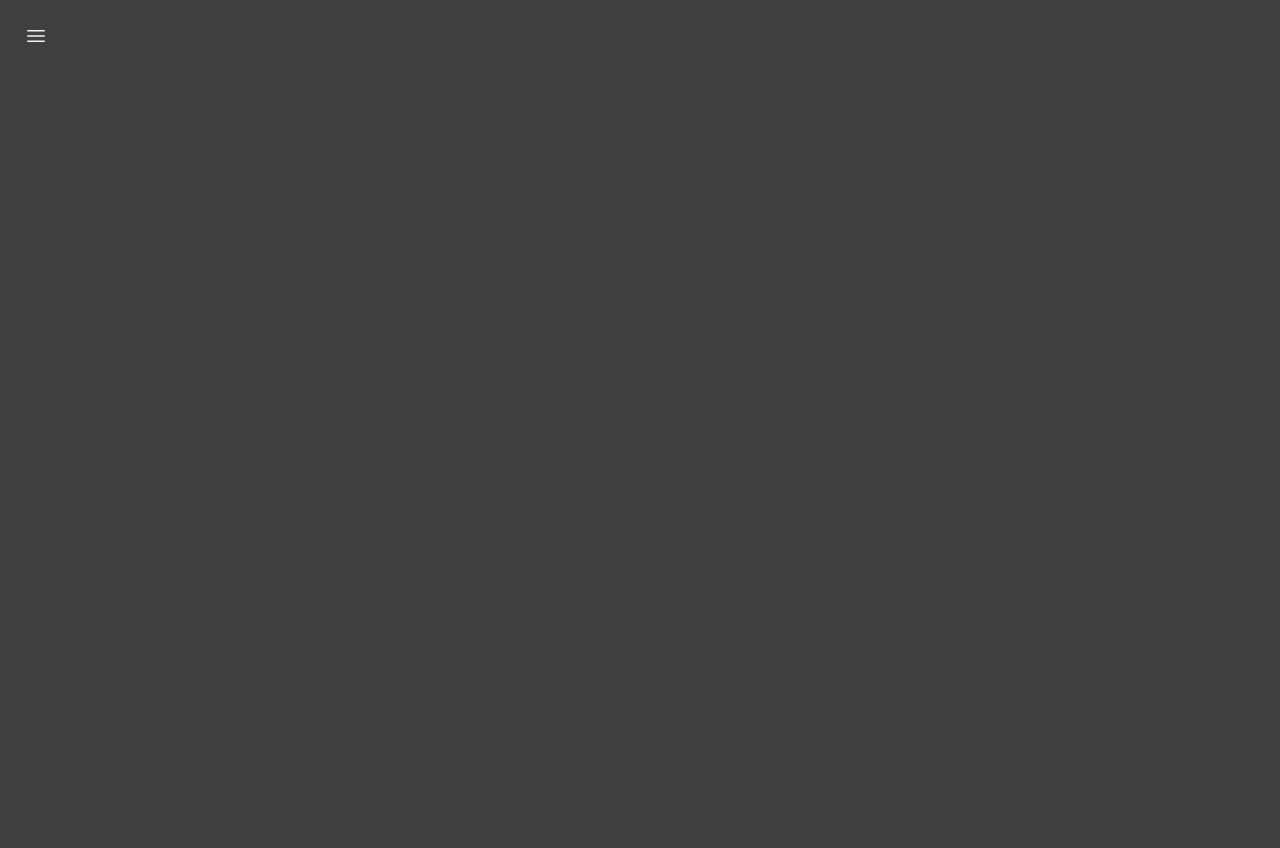
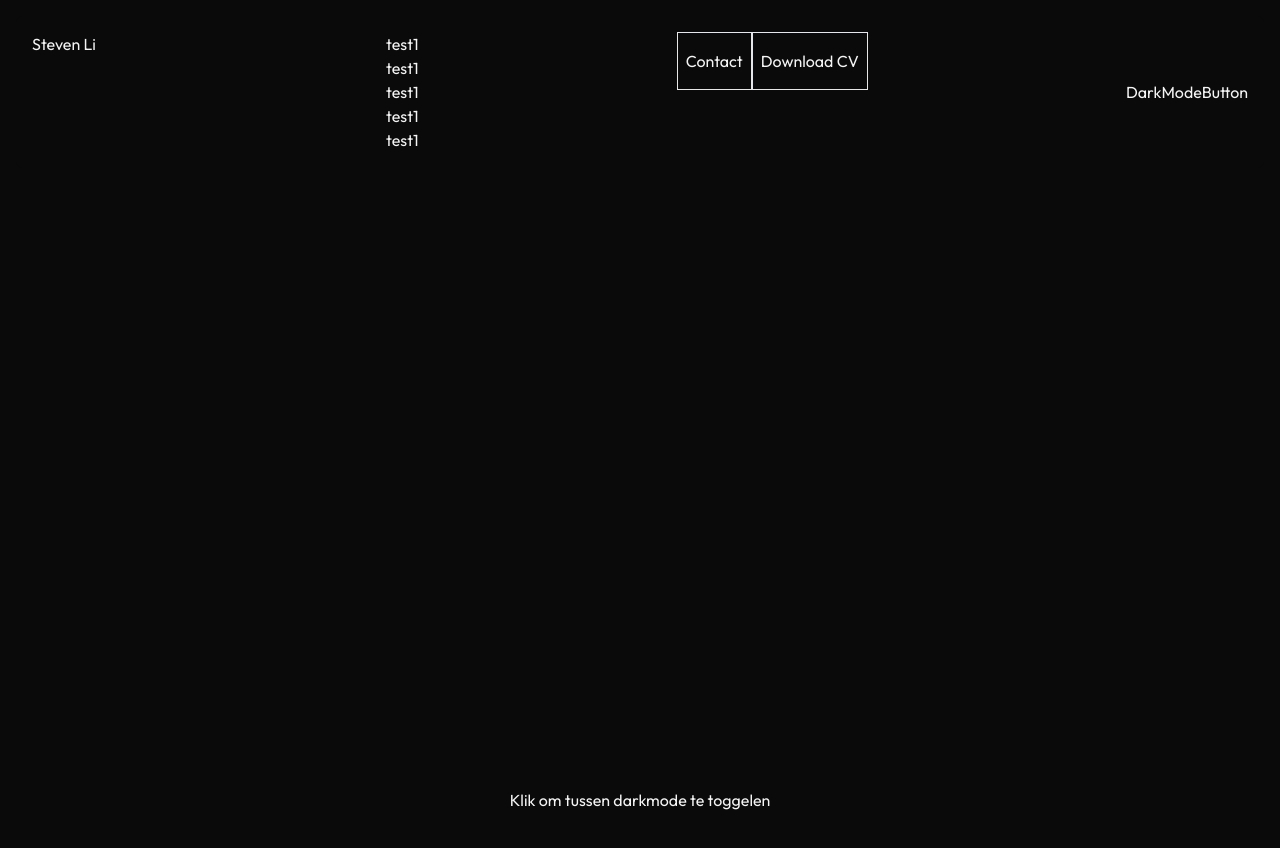
Before and after one commit to zStevenn/portfolio, a Next.js app: page / in a window 1280 px wide. Shown: the top 848 px of the page. Built offline with nearby package versions, Linux system fonts and the light colour scheme.

Commit message:
Build mobile navigation

```diff
--- a/src/components/layout/body.tsx
+++ b/src/components/layout/body.tsx
@@ -9,7 +9,7 @@ type BodyProps = {
 
 function Body({ children }: BodyProps) {
   return (
-    <body className={`${outfit.className} bg-neutral-100 text-neutral-900 dark:bg-neutral-950 dark:text-neutral-100`}>
+    <body className={`${outfit.className} bg-neutral-100 text-neutral-900 dark:text-neutral-100 dark:bg-neutral-950`}>
       {children}
     </body>
   )
--- a/src/components/navigation/blur/index.tsx
+++ b/src/components/navigation/blur/index.tsx
@@ -1,16 +1,14 @@
 "use client"
 
 import { useNavContext } from '@/hooks/context/useNavContext'
-import React, { useLayoutEffect, useRef } from 'react'
+import useIsFirstRender from '@/hooks/useIsFirstRender'
+import { useLayoutEffect, useRef } from 'react'
 import animations from './animations'
-import useIsFirstRender from '@/hooks/useIsFirstRender'
 
 function Blur() {
   const blurRef = useRef<HTMLDivElement>(null)
   const isFirstRender = useIsFirstRender()
-  const { nav } = useNavContext()
-
-  const isOpen = nav === 'open'
+  const { isOpen, setNav } = useNavContext()
 
   useLayoutEffect(() => {
     if (!isFirstRender) {
@@ -23,12 +21,13 @@ function Blur() {
 
     return () => { animations.kill() }
     // eslint-disable-next-line react-hooks/exhaustive-deps
-  }, [nav])
+  }, [isOpen])
 
   return (
     <div
       ref={blurRef}
-      className={`absolute inset-0 bg-neutral-700 ${isOpen ? 'z-40' : '-z-40'}`}
+      onClick={() => setNav("closed")}
+      className={`absolute inset-0 bg-neutral-700 opacity-0 ${isOpen ? 'z-40' : '-z-40'}`}
     />
   )
 }
--- a/src/components/navigation/index.tsx
+++ b/src/components/navigation/index.tsx
@@ -1,16 +1,20 @@
 import NavContextProvider from "@/hooks/context/useNavContext"
-import ToggleNav from "./toggle-nav"
 import Blur from "./blur"
+import NavTop from "./nav-top"
+import DarkModeButton from "./toggle-darkmode"
+import NavLinks from "./nav-links"
+import NavButtons from "./nav-buttons"
+import NavContainer from "./nav-container"
 
 function Navigation() {
   return (
     <NavContextProvider>
-      <nav className="h-screen p-6 z-50">
-        <ToggleNav />
-        {/* Navigation links - potentieel met smooth scroll/snap scroll naar de juiste sectie op de pagina */}
-        {/* Knop contact - openen email naar mij sturen */}
-        {/* Knop download CV */}
-      </nav>
+      <NavContainer>
+        <NavTop />
+        <NavLinks />
+        <NavButtons />
+        <DarkModeButton />
+      </NavContainer>
       <Blur />
     </NavContextProvider>
   )
--- /dev/null
+++ b/src/components/navigation/nav-buttons/index.tsx
@@ -0,0 +1,15 @@
+"use client"
+
+import { useNavContext } from '@/hooks/context/useNavContext'
+
+function NavButtons() {
+  const { isOpen } = useNavContext()
+  return (
+    <div className={`flex gap-4  ${isOpen ? "" : "hidden sm:block"}`}>
+      <button className='border px-2 py-4'>Contact</button>
+      <button className='border px-2 py-4'>Download CV</button>
+    </div>
+  )
+}
+
+export default NavButtons
--- /dev/null
+++ b/src/components/navigation/nav-container/index.tsx
@@ -0,0 +1,24 @@
+"use client"
+
+import { useNavContext } from '@/hooks/context/useNavContext';
+
+type NavContainerProps = {
+  children: JSX.Element | JSX.Element[]
+  className?: string;
+}
+
+function NavContainer({ children, className }: NavContainerProps) {
+  const { isOpen } = useNavContext()
+
+  let navStyling = `fixed z-50 ml-4 mr-4 mt-4 border sm:border-0 sm:right-0 sm:left-0 rounded-md bg-neutral-100 dark:bg-neutral-950 flex flex-col sm:flex-row justify-between gap-6 p-2 sm:p-4`
+  const openStyling = isOpen ? `left-0 right-0` : ``
+  const combinedStyling = `${navStyling} ${openStyling} ${className ? className : ""}`
+
+  return (
+    <nav className={combinedStyling}>
+      {children}
+    </nav>
+  )
+}
+
+export default NavContainer
--- /dev/null
+++ b/src/components/navigation/nav-links/index.tsx
@@ -0,0 +1,19 @@
+"use client"
+
+import { useNavContext } from '@/hooks/context/useNavContext'
+import React from 'react'
+
+function NavLinks() {
+  const { isOpen } = useNavContext()
+  return (
+    <ul className={`flex flex-col sm:flex-row sm:justify-center sm:items-center gap-4 ${isOpen ? "" : "hidden sm:block"}`}>
+      <li>test1</li>
+      <li>test1</li>
+      <li>test1</li>
+      <li>test1</li>
+      <li>test1</li>
+    </ul>
+  )
+}
+
+export default NavLinks
--- /dev/null
+++ b/src/components/navigation/nav-top/index.tsx
@@ -0,0 +1,13 @@
+import Logo from './logo'
+import ToggleNav from './toggle-nav'
+
+function NavTop() {
+  return (
+    <div className='flex justify-between'>
+      <ToggleNav className='sm:hidden' />
+      <Logo />
+    </div>
+  )
+}
+
+export default NavTop
--- /dev/null
+++ b/src/components/navigation/nav-top/logo/index.tsx
@@ -0,0 +1,12 @@
+"use client"
+
+import { useNavContext } from "@/hooks/context/useNavContext"
+
+function Logo() {
+  const { isOpen } = useNavContext()
+  return (
+    <h1 className={`w-24 sm:block ${isOpen ? "" : "hidden"}`}>Steven Li</h1>
+  )
+}
+
+export default Logo
--- a/src/components/navigation/toggle-nav/index.tsx
+++ b/src/components/navigation/nav-top/toggle-nav/index.tsx
@@ -7,15 +7,19 @@ import { Bars3Icon } from '@heroicons/react/24/solid'
 import { useEffect, useRef } from 'react'
 import animations from './animations'
 
-function ToggleNav() {
+type ToggleNavProps = {
+  className?: string;
+}
+
+function ToggleNav({ className }: ToggleNavProps) {
   const svgOpenRef = useRef<SVGSVGElement | null>(null)
   const svgClosedRef = useRef<SVGSVGElement | null>(null)
   const isFirstRender = useIsFirstRender()
-  const { nav, setNav } = useNavContext()
+  const { isOpen, setNav } = useNavContext()
 
   useEffect(() => {
     if (!isFirstRender) {
-      if (nav === 'open') {
+      if (isOpen) {
         animations.open(svgOpenRef, svgClosedRef)
       } else {
         animations.close(svgOpenRef, svgClosedRef)
@@ -24,17 +28,17 @@ function ToggleNav() {
 
     return () => { animations.kill() }
     // eslint-disable-next-line react-hooks/exhaustive-deps
-  }, [nav])
+  }, [isOpen])
 
   function toggleNav() {
-    setNav(nav === 'open' ? 'closed' : 'open')
+    setNav(isOpen ? 'closed' : 'open')
   }
 
   return (
     <button
       onClick={toggleNav}
-      className='relative p-1 h-6 w-6'
-      title='Toggle navigation'
+      className={`relative p-1 h-6 w-6 ${className}`}
+      title='Open navigatie'
     >
       <Bars3Icon
         ref={svgClosedRef}
@@ -44,7 +48,7 @@ function ToggleNav() {
         ref={svgOpenRef}
         className="h-6 w-6 absolute inset-0 scale-0"
       />
-    </button>
+    </button >
   )
 }
 
--- a/src/hooks/context/useNavContext.tsx
+++ b/src/hooks/context/useNavContext.tsx
@@ -7,10 +7,11 @@ export const NavContext = createContext<NavContextProps | null>(null)
 
 export default function NavContextProvider({ children }: NavProviderProps) {
   const [nav, setNav] = useState<Nav>('closed')
+  const isOpen = nav === 'open'
 
   return (
     <NavContext.Provider
-      value={{ nav, setNav }}>
+      value={{ isOpen, nav, setNav }}>
       {children}
     </NavContext.Provider>
   )
--- a/src/types/Nav.ts
+++ b/src/types/Nav.ts
@@ -3,6 +3,7 @@ import { Dispatch, SetStateAction } from "react"
 export type Nav = "open" | "closed"
 
 export type NavContextProps = {
+	isOpen: boolean
 	nav: Nav
 	setNav: Dispatch<SetStateAction<Nav>>
 }
```
Also changed, not shown: src/components/navigation/nav-top/toggle-nav/animations.ts (renamed from src/components/navigation/toggle-nav/animations.ts).
